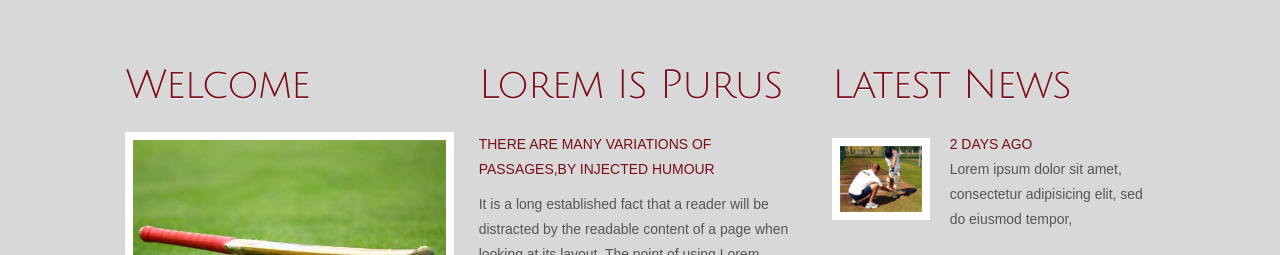
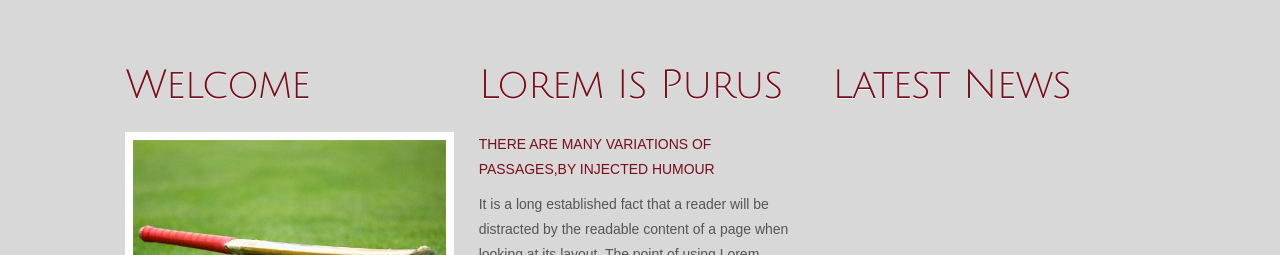
Before and after one commit to pkenterprise/pkenterprise.github.io, a plain HTML site: page index.html in a window 1280 px wide. Shown: the part 1600-1855 px from the top of the page. Drawn offline with Linux system fonts and the light colour scheme; a web font is replaced by a local one.

Commit message:
removed news

```diff
--- a/index.html
+++ b/index.html
@@ -123,7 +123,7 @@
 				</div>
 				<div class="col_1_of_3 span_1_of_3">
 					<h2 class="style">latest news</h2>
-					<div class="text_s">
+					<!-- <div class="text_s">
 					<div class="text_img img_style">
 					<a href=""><img src="images/art-pic1.jpg" alt=""></a>
 					</div>
@@ -150,7 +150,7 @@
 					<div class="text_para">
 						<span>3 days ago</span>
 						<p class="para">There are many variations of passages of Lorem Ipsum but the majority have</p>
-					</div>
+					</div> -->
 					<div class="clear"></div>
 					</div>
 				</div>
```
